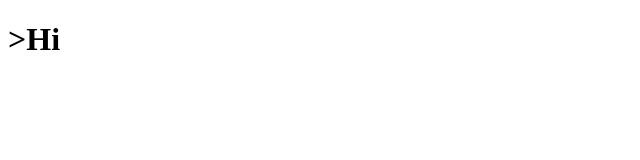
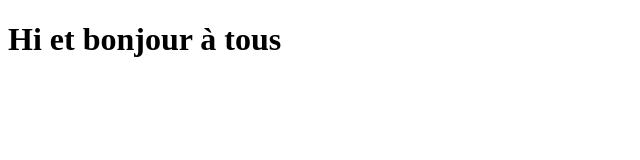
Before and after one commit to GauthierHouillon/hello, a plain HTML site: page index.html in a window 1280 px wide. Shown: the whole page, without its empty margins (0-640 px from the left). Drawn offline with Linux system fonts and the light colour scheme.

Commit message:
add bonjour à tous

```diff
--- a/index.html
+++ b/index.html
@@ -5,6 +5,6 @@
     <meta charset="utf-8"
   </head>
   <body>
-    <h1>>Hi<h1>
+    <h1>Hi et bonjour à tous<h1>
   </body>
 </html>
```
